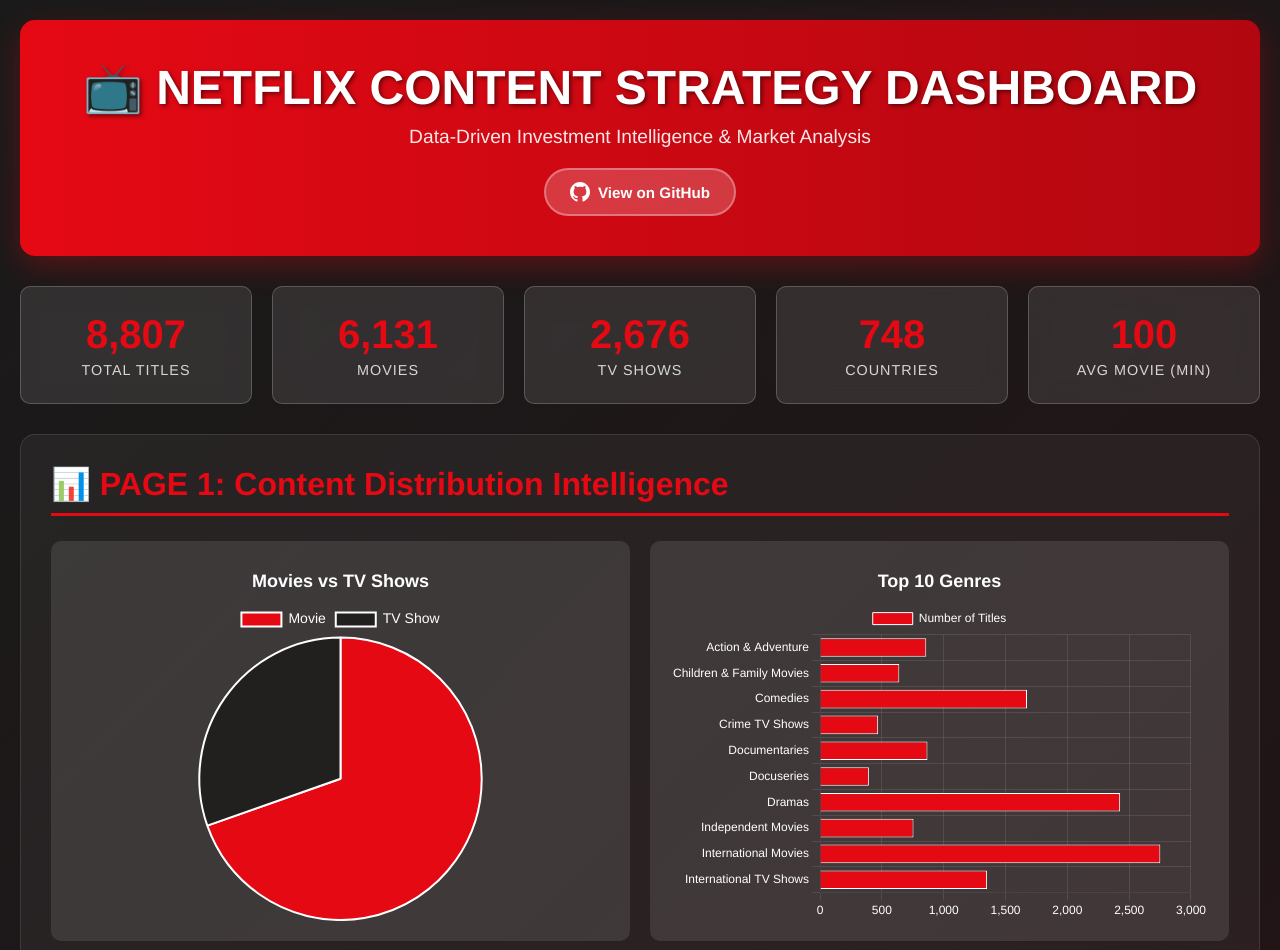
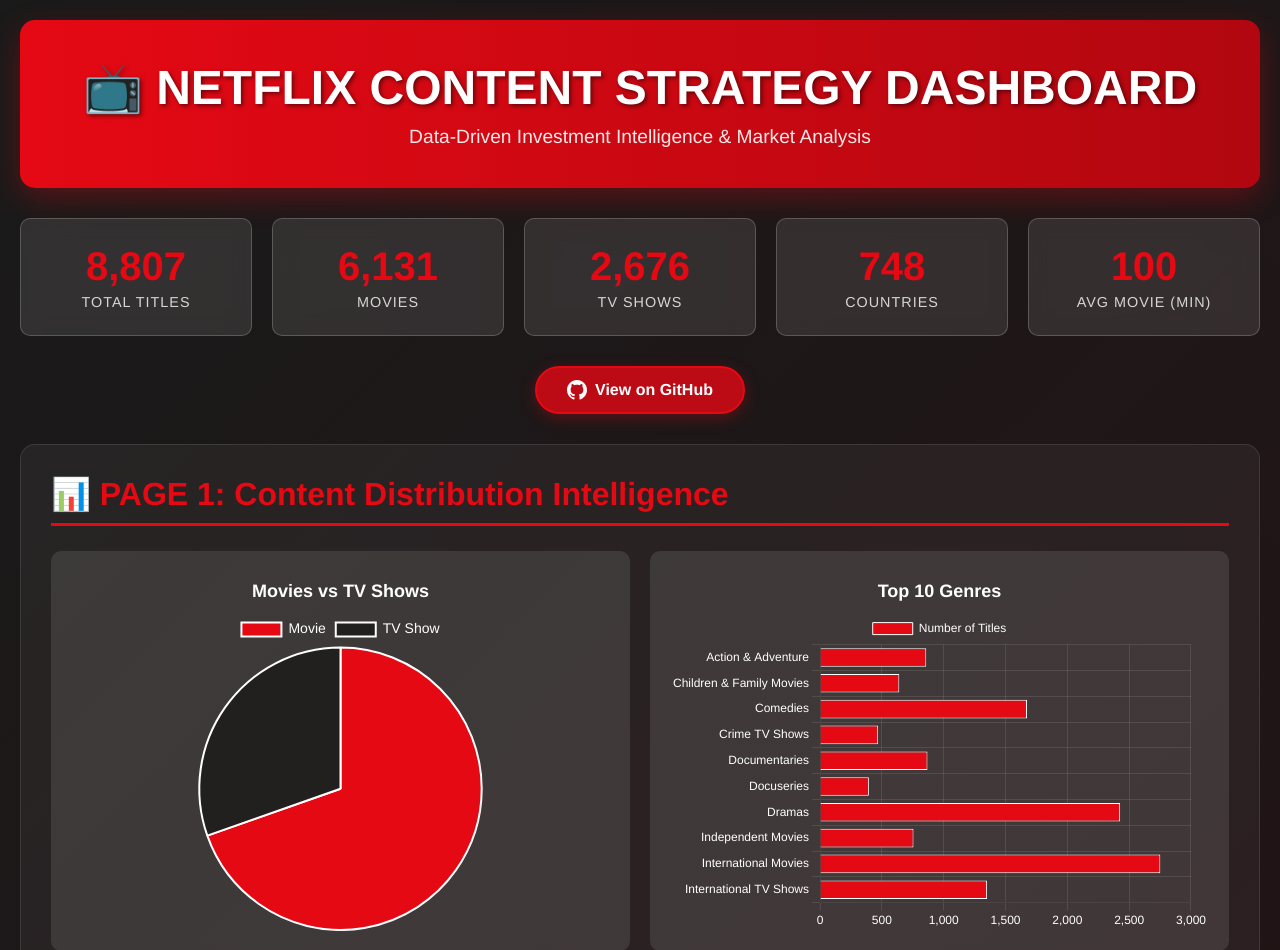
Before and after one commit to Shlokabhishek/data_analytics_1st-project, a Flask app: page / in a window 1280 px wide. Shown: the top 950 px of the page. Run offline with Flask 3, Linux system fonts and the light colour scheme.

Commit message:
Reposition GitHub button below statistics cards

```diff
--- a/templates/index.html
+++ b/templates/index.html
@@ -33,27 +33,33 @@
             box-shadow: 0 10px 30px rgba(229, 9, 20, 0.3);
         }
 
+        .github-container {
+            text-align: center;
+            margin: 30px 0;
+        }
+
         .github-link {
             display: inline-flex;
             align-items: center;
             gap: 8px;
-            background: rgba(255, 255, 255, 0.2);
+            background: rgba(229, 9, 20, 0.8);
             color: #fff;
-            padding: 12px 24px;
-            border-radius: 25px;
+            padding: 12px 30px;
+            border-radius: 30px;
             text-decoration: none;
             font-weight: bold;
             transition: all 0.3s ease;
-            border: 2px solid rgba(255, 255, 255, 0.3);
+            border: 2px solid rgba(229, 9, 20, 1);
             backdrop-filter: blur(5px);
-            margin-top: 20px;
-            font-size: 0.95em;
+            font-size: 1em;
+            box-shadow: 0 4px 15px rgba(229, 9, 20, 0.3);
         }
 
         .github-link:hover {
-            background: rgba(255, 255, 255, 0.3);
-            transform: translateY(-2px);
-            box-shadow: 0 5px 15px rgba(0, 0, 0, 0.3);
+            background: rgba(229, 9, 20, 1);
+            transform: translateY(-3px);
+            box-shadow: 0 8px 25px rgba(229, 9, 20, 0.5);
+            border-color: #fff;
         }
 
         .github-icon {
@@ -208,8 +214,11 @@
                 height: 300px;
             }
 
+            .github-container {
+                margin: 20px 0;
+            }
+
             .github-link {
-                margin-top: 15px;
                 font-size: 0.9em;
                 padding: 10px 20px;
             }
@@ -225,17 +234,21 @@
         <header>
             <h1>📺 NETFLIX CONTENT STRATEGY DASHBOARD</h1>
             <p class="subtitle">Data-Driven Investment Intelligence & Market Analysis</p>
+        </header>
+
+        <!-- Summary Statistics -->
+        <div id="summary-stats" class="stats-grid">
+            <div class="loading">Loading statistics...</div>
+        </div>
+
+        <!-- GitHub Link -->
+        <div class="github-container">
             <a href="https://github.com/Shlokabhishek/data_analytics_1st-project" target="_blank" class="github-link">
                 <svg class="github-icon" viewBox="0 0 24 24" fill="currentColor">
                     <path d="M12 0c-6.626 0-12 5.373-12 12 0 5.302 3.438 9.8 8.207 11.387.599.111.793-.261.793-.577v-2.234c-3.338.726-4.033-1.416-4.033-1.416-.546-1.387-1.333-1.756-1.333-1.756-1.089-.745.083-.729.083-.729 1.205.084 1.839 1.237 1.839 1.237 1.07 1.834 2.807 1.304 3.492.997.107-.775.418-1.305.762-1.604-2.665-.305-5.467-1.334-5.467-5.931 0-1.311.469-2.381 1.236-3.221-.124-.303-.535-1.524.117-3.176 0 0 1.008-.322 3.301 1.23.957-.266 1.983-.399 3.003-.404 1.02.005 2.047.138 3.006.404 2.291-1.552 3.297-1.23 3.297-1.23.653 1.653.242 2.874.118 3.176.77.84 1.235 1.911 1.235 3.221 0 4.609-2.807 5.624-5.479 5.921.43.372.823 1.102.823 2.222v3.293c0 .319.192.694.801.576 4.765-1.589 8.199-6.086 8.199-11.386 0-6.627-5.373-12-12-12z"/>
                 </svg>
                 View on GitHub
             </a>
-        </header>
-
-        <!-- Summary Statistics -->
-        <div id="summary-stats" class="stats-grid">
-            <div class="loading">Loading statistics...</div>
         </div>
 
         <!-- Page 1: Content Distribution Intelligence -->
```
